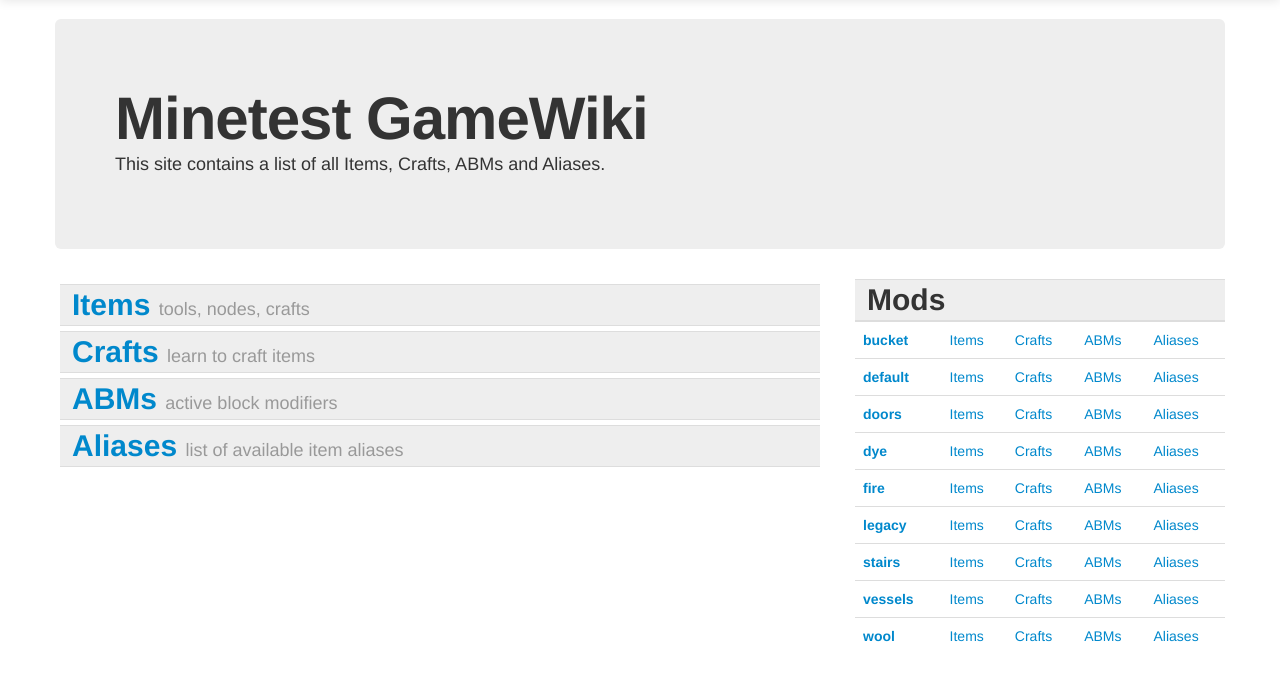
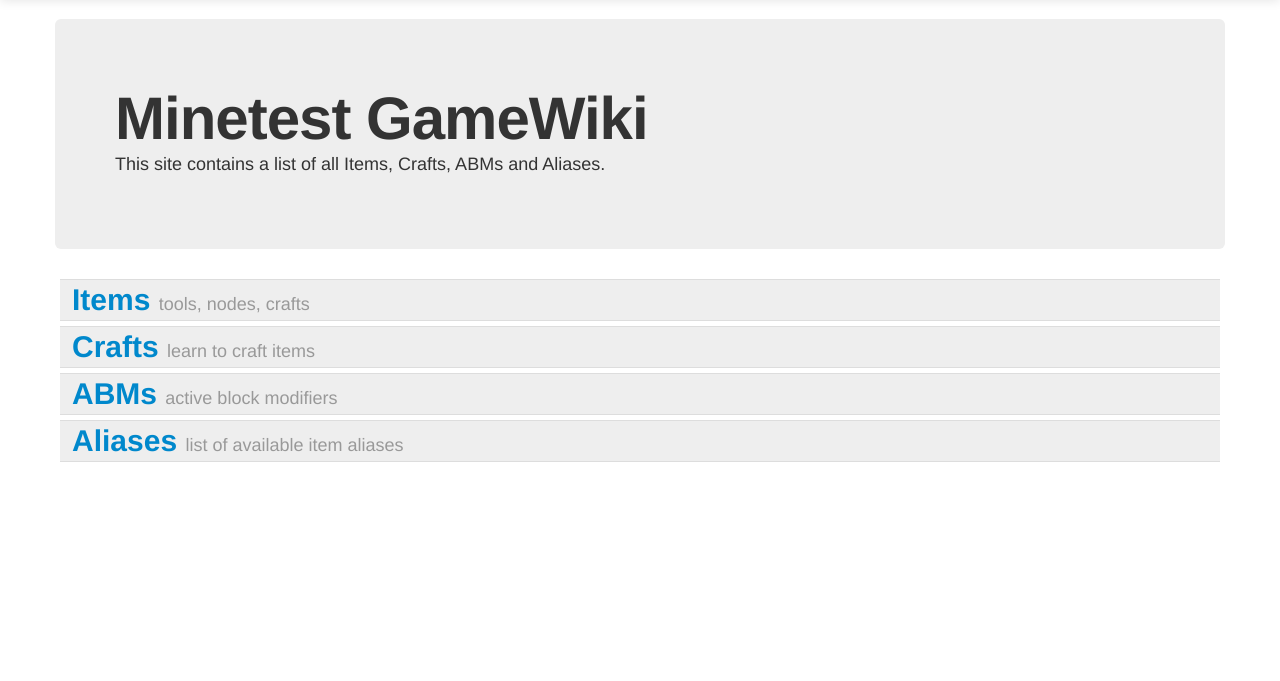
Before and after one commit to cornernote/minetest-game_wiki, a PHP site: page / in a window 1280 px wide. Shown: the part 41-722 px from the top of the page. Run offline with PHP 8.4, Linux system fonts and the light colour scheme; data comes from the database, SQL or seed files in the repository.

Commit message:
remove mod list from index page

```diff
--- a/wiki/index.php
+++ b/wiki/index.php
@@ -26,8 +26,6 @@ require('globals.php');
         <p>This site contains a list of all Items, Crafts, ABMs and Aliases.</p>
     </div>
 
-	<div class="row">
-		<div class="span8">
 	<ul>
 		<li>
 			<h2><a href="items.php">Items
@@ -50,27 +48,6 @@ require('globals.php');
 			</a></h2>
 		</li>
 	</ul>
-		</div>
-		<div class="span4">
-
-			<h2>Mods</h2>
-			<table class="table">
-			<?php
-			foreach(gamewiki::get_mods() as $mod) {
-				?>
-				<tr>
-                    <th><a href="mod.php?mod=<?php echo $mod; ?>"><?php echo $mod; ?></a></th>
-					<td><a href="items.php?mod=<?php echo $mod; ?>">Items</a></td>
-					<td><a href="crafts.php?mod=<?php echo $mod; ?>">Crafts</a></td>
-					<td><a href="abms.php?mod=<?php echo $mod; ?>">ABMs</a></td>
-					<td><a href="aliases.php?mod=<?php echo $mod; ?>">Aliases</a></td>
-				</tr>
-				<?php
-			}
-			?>
-			</table>
-		</div>
-	</div>
 
 </div>
 <div id="footer"></div>
```
Lines whose indentation alone changed are shown as unchanged.
